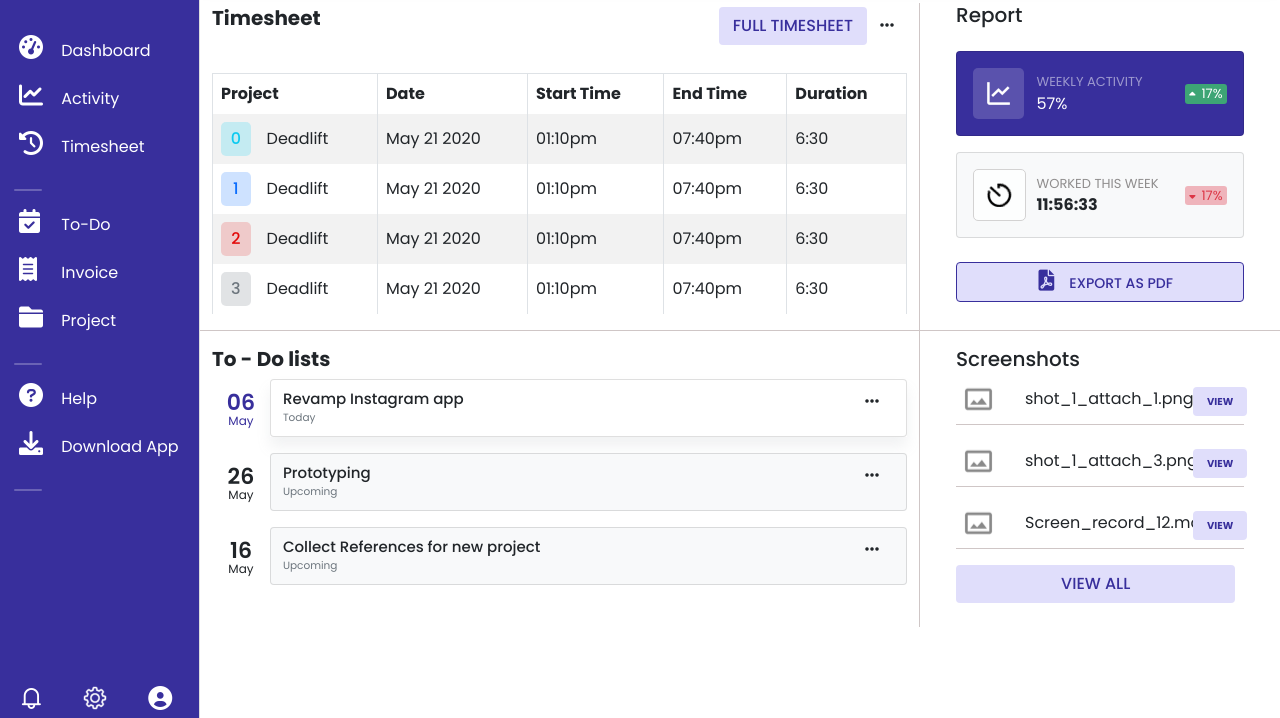
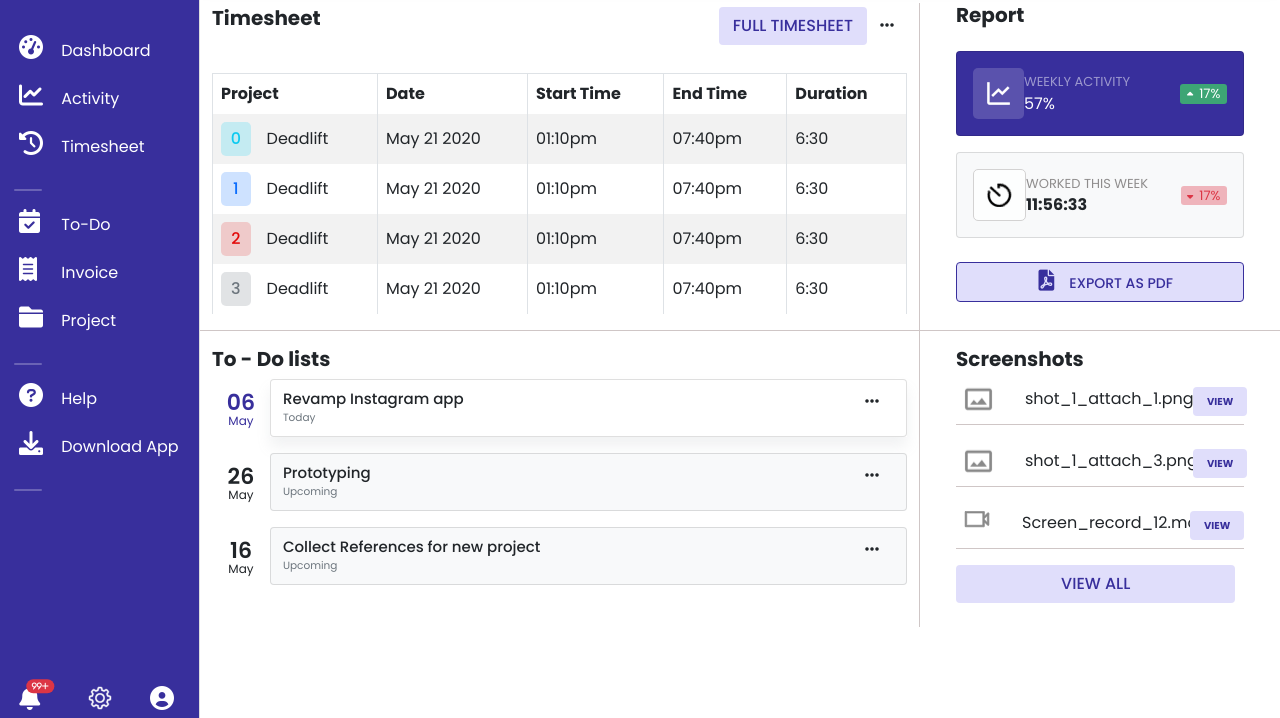
Before and after one commit to NaveenNK24/bootstrap_dash.github.io, a plain HTML site: page index.html in a window 1280 px wide. Shown: the part 82-800 px from the top of the page. Drawn offline with nearby package versions, Linux system fonts and the light colour scheme.

Commit message:
Completed

```diff
--- a/index.html
+++ b/index.html
@@ -47,6 +47,7 @@
                 <span class="mx-2">Timesheet</span>
               </a></li>
           </ul>
+
           <ul class="nav navbar-nav">
             <li class="mb-3"><a href="#">
                 <i class="fa-1_5x fa-solid fa-calendar-check"></i>
@@ -74,9 +75,13 @@
       </div>
       <div class="footer w-100">
         <span class=" d-flex justify-content-around align-items-center">
-          <img src="img/notification.png" alt="">
+          <i class="fa-1_5x text-white fa-solid fa-bell">
+            <span class="badge bg-danger position-absolute rounded-pill translate-middle" style="font-size: 8px;">
+              99+
+              <span class="visually-hidden">unread messages</span>
+            </span></i>
           <img src="img/settings.png" alt="">
-          <i class="fa-1_5x fa-solid fa-circle-user fa-white"></i>
+          <i class="fa-1_5x  fa-solid fa-circle-user fa-white"></i>
         </span>
       </div>
     </nav>
@@ -156,18 +161,18 @@
         <div class="col-md-4">
           <div class="mb-3">
             <div class="container">
-            <h5 class="mb-4">Report</h5>
+              <h5 class="mb-4 fw-bold">Report</h5>
               <div class="card bg-color text-white mb-3">
                 <div class="card-body ">
-                <div class="d-flex align-items-center ">
-                  <div class="col-md-3 card-img-st">
+                  <div class="d-grid align-items-center " style="grid-template-columns: 0.3fr 1fr .3fr;">
+                    <div class=" card-img-st">
                       <img src="img/graph.png" alt="">
                     </div>
-                  <div class="col-md-7">
+                    <div class="">
                       <div class="card-text-active">Weekly activity</div>
                       <span>57%</span>
                     </div>
-                  <div class="col-md-2 incre">
+                    <div class=" incre">
                       <i class="fa-solid fa-caret-up icon-style"></i>
                       <span class="incre-font"> 17%</span>
                     </div>
@@ -176,15 +181,15 @@
               </div>
               <div class="card mb-4 bg-light">
                 <div class="card-body">
-                <div class="d-flex align-items-center ">
-                  <div class="col-md-3 card-img-st1">
+                  <div class="d-grid align-items-center " style="grid-template-columns: 0.3fr 1fr .3fr;">
+                    <div class=" card-img-st1">
                       <img src="img/timer_blue.png" alt="">
                     </div>
-                  <div class="col-md-7">
+                    <div class="">
                       <div class="card-text-active1">Worked this week</div>
                       <span> <strong> 11:56:33</strong></span>
                     </div>
-                  <div class="col-md-2 decre">
+                    <div class=" decre">
                       <i class="fa-solid fa-caret-down icon-style text-danger"></i>
                       <span class="incre-font text-danger"> 17%</span>
                     </div>
@@ -277,7 +282,7 @@
         <!-- Screenshots -->
         <div class="col-md-4">
           <div class="pb-4 container">
-        <h5 class="mt-3">Screenshots</h5>
+            <h5 class="mt-3 fw-bold">Screenshots</h5>
             <div class="grey-border  rowWrapper">
               <img src="img/picture.png" class="img-rounded" alt="Cinque Terre">
               <p class="col-md-8 mb-0">shot_1_attach_1.png</p>
@@ -295,7 +300,7 @@
               </button>
             </div>
             <div class="grey-border rowWrapper">
-      <img src="img/picture.png" class="img-rounded" alt="Cinque Terre">
+              <img src="img/video_camera.png" class="img-rounded" alt="Cinque Terre">
               <p class="col-md-8 mb-0">Screen_record_12.mov</p>
               <button type="button" class="btn col-md-2 w-100 btn-outline-secondary view-btn fw-bold"
                 style="font-size: x-small;">
@@ -359,10 +364,8 @@
     </div>
   </div>
 
-<!-- <script src="http://code.jquery.com/jquery-3.3.1.min.js"
-integrity="sha256-FgpCb/KJQlLNfOu91ta32o/NMZxltwRo8QtmkMRdAu8=" crossorigin="anonymous"></script> -->
-
-<script src="https://code.jquery.com/jquery-3.6.0.js" integrity="sha256-H+K7U5CnXl1h5ywQfKtSj8PCmoN9aaq30gDh27Xc0jk=" crossorigin="anonymous"></script>
+  <script src="https://code.jquery.com/jquery-3.6.0.js" integrity="sha256-H+K7U5CnXl1h5ywQfKtSj8PCmoN9aaq30gDh27Xc0jk="
+    crossorigin="anonymous"></script>
 
   <script src="https://cdn.jsdelivr.net/npm/bootstrap@5.1.3/dist/js/bootstrap.bundle.min.js"
     integrity="sha384-ka7Sk0Gln4gmtz2MlQnikT1wXgYsOg+OMhuP+IlRH9sENBO0LRn5q+8nbTov4+1p"
```
Lines whose indentation alone changed are shown as unchanged.
